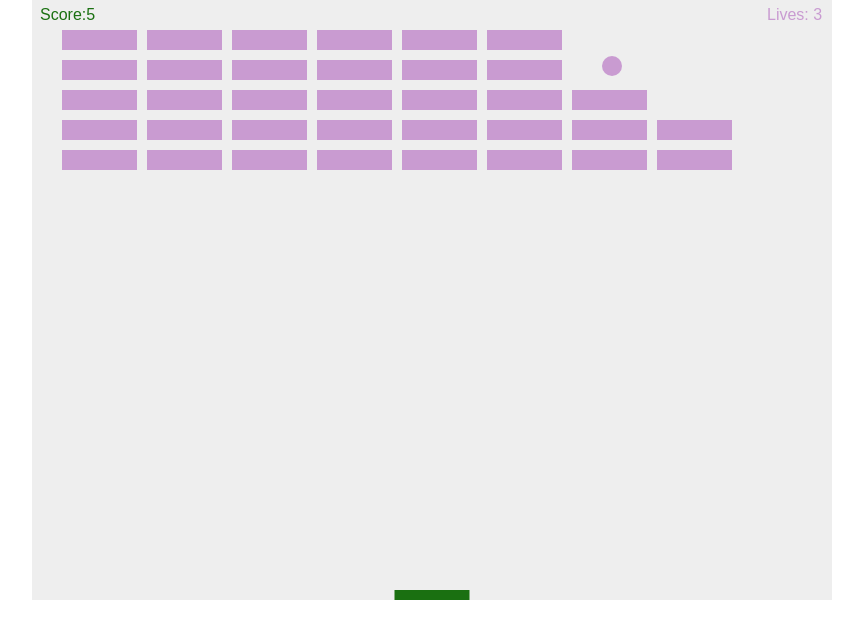
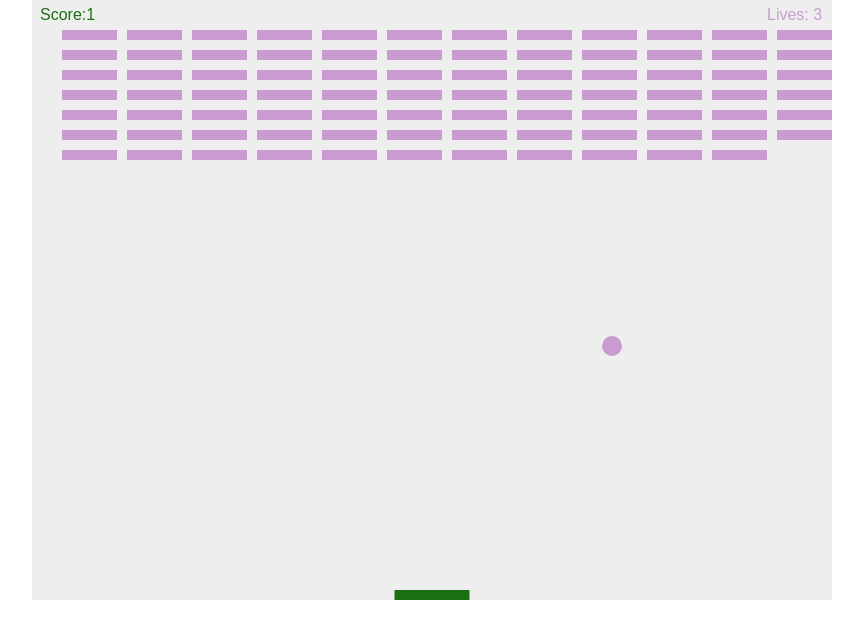
Before and after one commit to meganclapinski25/HW1--1320, a plain HTML site: page index.html in a window 1280 px wide. Shown: the whole page, without its empty margins (208-1071 px from the left). Drawn offline with Linux system fonts and the light colour scheme.

Commit message:
more bricks and thinner bricsk

```diff
--- a/index.html
+++ b/index.html
@@ -31,10 +31,10 @@
       let rightPressed = false;
       let leftPressed = false;
       let paddleX = (canvas.width- paddleWidth) / 2;
-      const brickRowCount = 5;
-      const brickColumnCount = 8;
-      const brickWidth = 75;
-        const brickHeight = 20;
+      const brickRowCount = 7;
+      const brickColumnCount = 12;
+      const brickWidth = 55;
+        const brickHeight = 10;
         const brickPadding = 10;
         const brickOffsetTop = 30;
         const brickOffsetLeft = 30;
```
